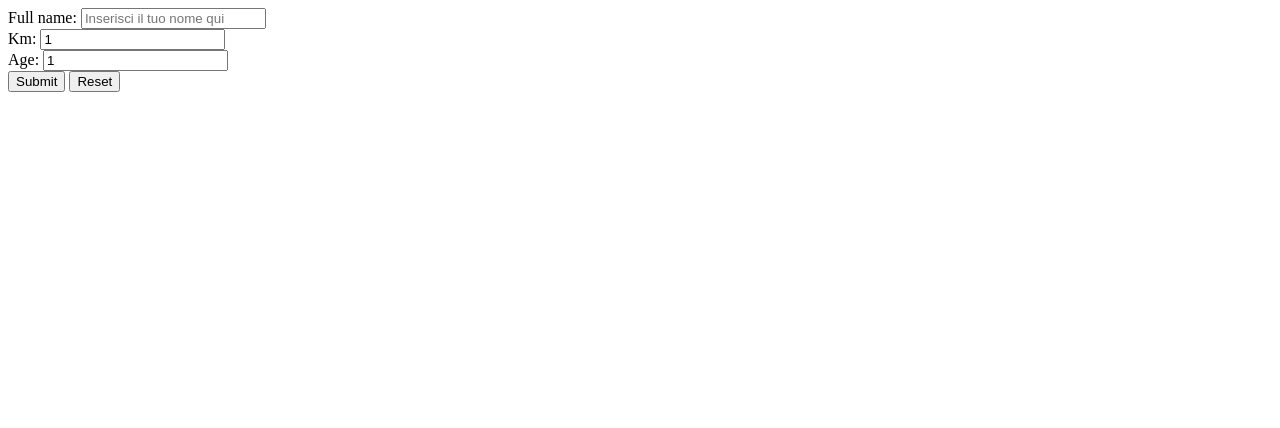
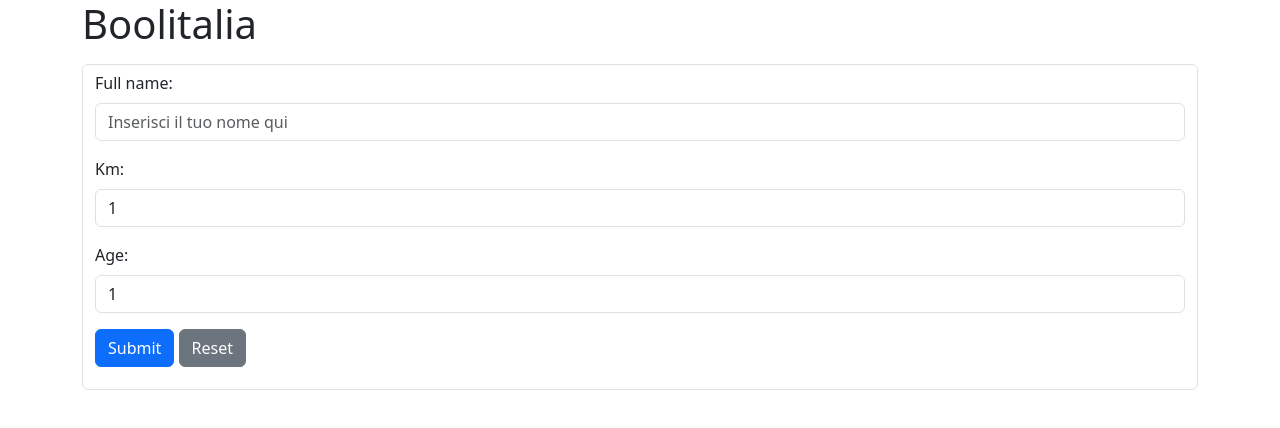
Before and after one commit to francescocifaldi/js-biglietto-treno-form, a plain HTML site: page index.html in a window 1280 px wide. Drawn offline with nearby package versions, Linux system fonts and the light colour scheme.

Commit message:
ADD style input

```diff
--- a/index.html
+++ b/index.html
@@ -5,28 +5,32 @@
     <meta name="viewport" content="width=device-width, initial-scale=1.0">
     <title>Biglietto treno</title>
     <link rel="stylesheet" href="./css/style.css">
+    <link href="https://cdn.jsdelivr.net/npm/bootstrap@5.3.3/dist/css/bootstrap.min.css" rel="stylesheet" integrity="sha384-QWTKZyjpPEjISv5WaRU9OFeRpok6YctnYmDr5pNlyT2bRjXh0JMhjY6hW+ALEwIH" crossorigin="anonymous">
 </head>
 <body>
-    <form>
-        <div class="div-fullName">
-            <label for="fullName">Full name:</label>
-            <input type="text" id="fullName" name="fullName" placeholder="Inserisci il tuo nome qui">
-        </div>
-        <div class="div-kilometers">
-            <label for="kilometers">Km:</label>
-            <input type="number" id="kilometers" name="kilometers" min="1" value="1">
-        </div>
-        <div class="div-age">
-            <label for="Age">Age:</label>
-            <input type="number" id="age" name="age" min="1" value="1">
-        </div>
-        <div class="buttons">
-            <input type="submit" value="Submit">
-            <input type="reset" value="Reset">
-        </div>
-    </form>
-    <div id="result">
-
+    <header class="container">
+        <h1>Boolitalia</h1>
+    </header>
+    <div class="container">
+        <form class="form-control mt-3">
+            <div class="div-fullName mb-3">
+                <label for="fullName" class="form-label">Full name:</label>
+                <input type="text" class="form-control" id="fullName" name="fullName" placeholder="Inserisci il tuo nome qui">
+            </div>
+            <div class="div-kilometers mb-3">
+                <label for="kilometers" class="form-label">Km:</label>
+                <input type="number" class="form-control" id="kilometers" name="kilometers" min="1" value="1">
+            </div>
+            <div class="div-age mb-3">
+                <label for="Age" class="form-label">Age:</label>
+                <input type="number" class="form-control" id="age" name="age" min="1" value="1">
+            </div>
+            <div class="buttons mb-3">
+                <input type="submit" value="Submit" class="btn btn-primary">
+                <input type="reset" value="Reset" class="btn btn-secondary">
+            </div>
+        </form>
+        <div id="result"></div>
     </div>
     <script src="./js/app.js"></script>
 </body>
--- a/js/app.js
+++ b/js/app.js
@@ -39,5 +39,4 @@ form.addEventListener('submit', function (event) {
     result.innerHTML += `<br>Numero biglietto: ${ticketNumber}`;
     result.innerHTML += `<br>Carrozza: ${coach}`;
     result.innerHTML += `<br>Titolare: ${inputName}`;
-
 })
```
